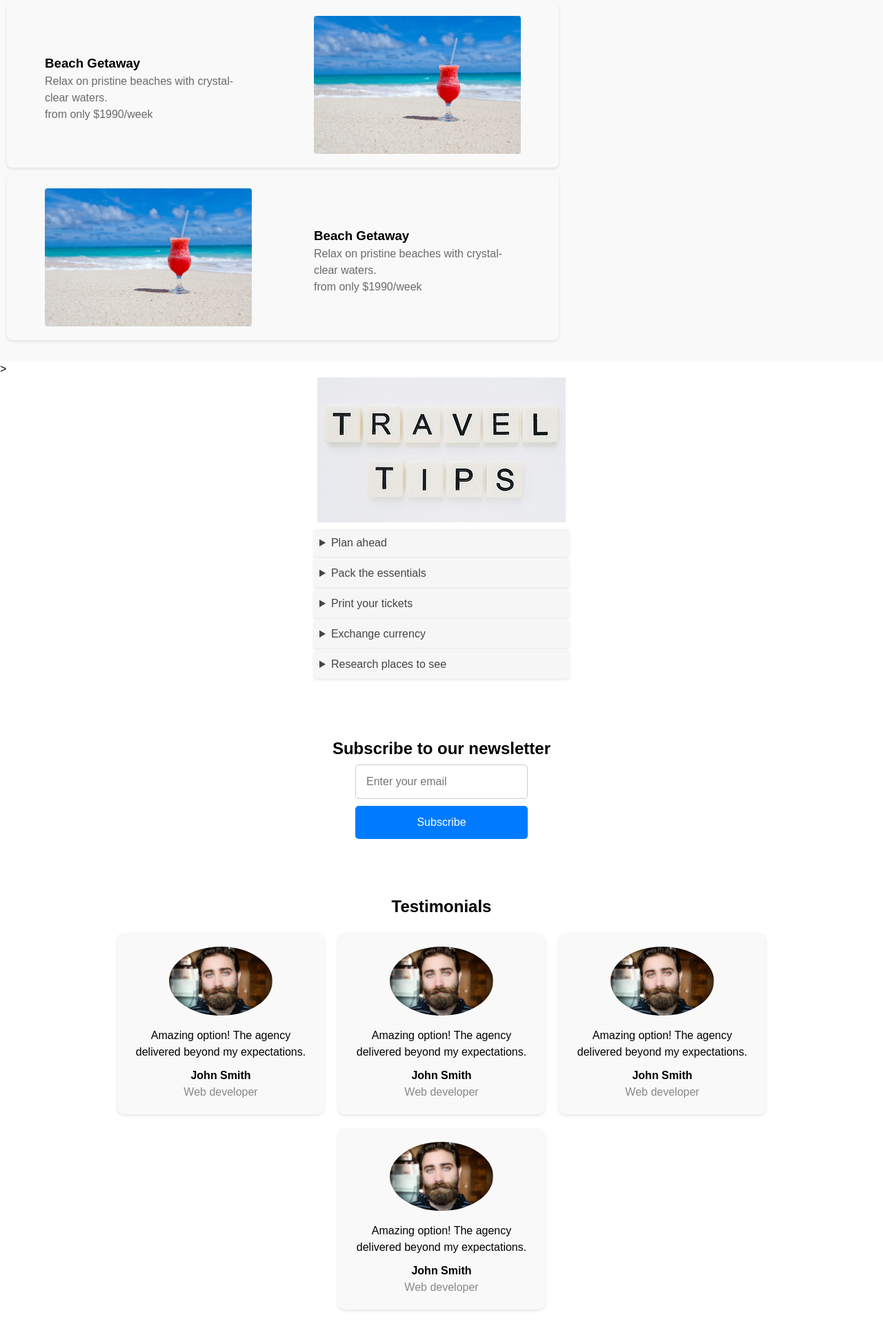
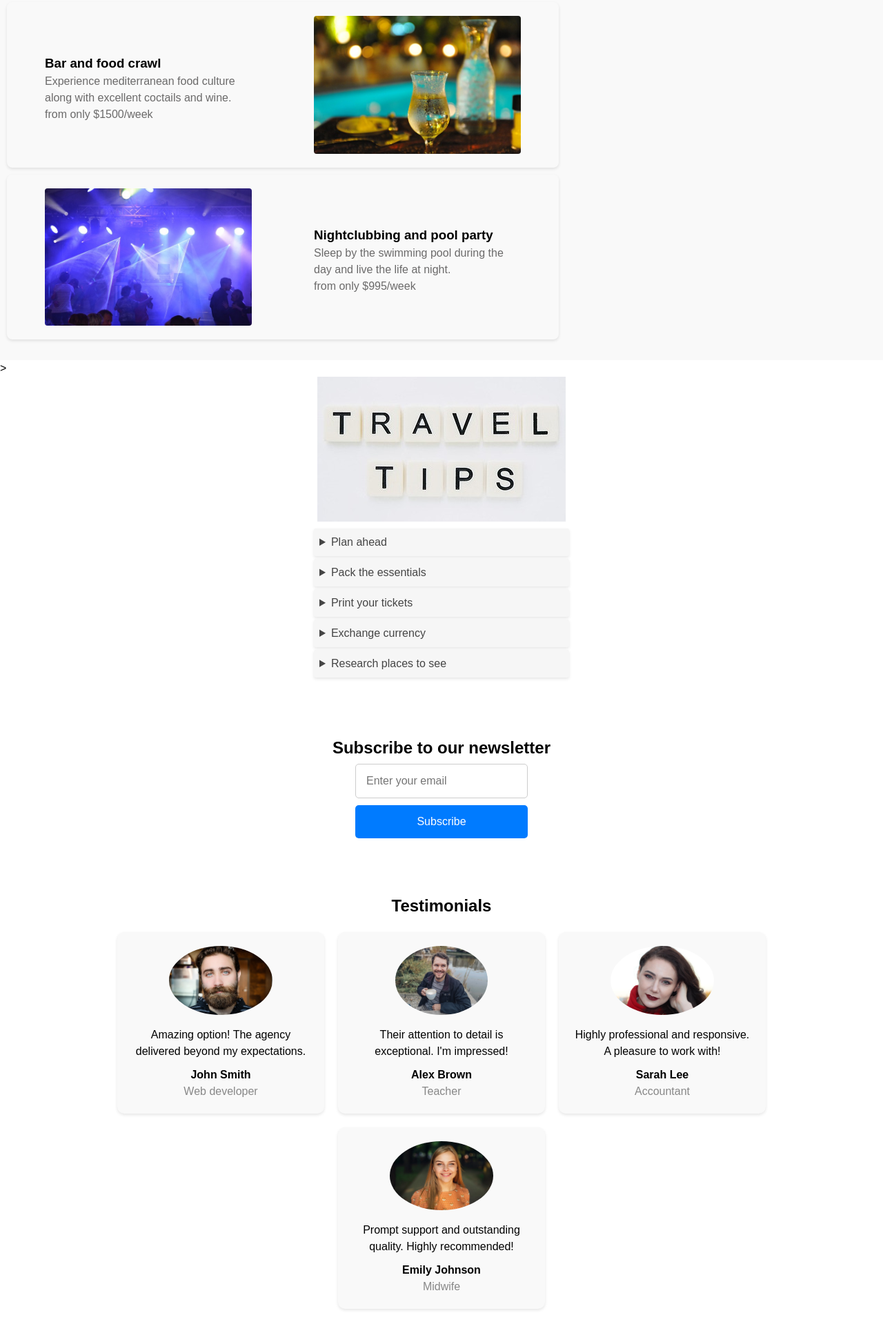
Before and after one commit to Rudokita/HappyHoliday, a plain HTML site: page index.html in a window 1280 px wide. Shown: the part 1108-3040 px from the top of the page at 69% size. Drawn offline with Linux system fonts and the light colour scheme.

Commit message:
changed pictures

```diff
--- a/index.html
+++ b/index.html
@@ -63,28 +63,30 @@
         <!--second option card-->
         <div class="option-card">
           <img
-            src="drink_on_beach.jpg"
+            src="food-and-cocktail.jpg"
             class="option-image"
-            alt="Beach getaway image"
+            alt="food picture"
           />
 
           <div class="option-card-content">
-            <h3>Beach Getaway</h3>
-            <p>Relax on pristine beaches with crystal-clear waters.</p>
-            <p class="price">from only $1990/week</p>
+            <h3>Bar and food crawl</h3>
+            <p>
+              Experience mediterranean food culture along with excellent
+              coctails and wine.
+            </p>
+            <p class="price">from only $1500/week</p>
           </div>
         </div>
         <!--third option card-->
         <div class="option-card">
-          <img
-            src="drink_on_beach.jpg"
-            class="option-image"
-            alt="Beach getaway image"
-          />
+          <img src="party-club.jpg" class="option-image" alt="party image" />
           <div class="option-card-content">
-            <h3>Beach Getaway</h3>
-            <p>Relax on pristine beaches with crystal-clear waters.</p>
-            <p class="price">from only $1990/week</p>
+            <h3>Nightclubbing and pool party</h3>
+            <p>
+              Sleep by the swimming pool during the day and live the life at
+              night.
+            </p>
+            <p class="price">from only $995/week</p>
           </div>
         </div>
       </section>
@@ -150,32 +152,32 @@
 
           <!--Second card-->
           <div class="testimonial-card">
-            <img src="man-with-beard.jpg" alt="John Smith" />
+            <img src="man-with-coffee.jpg" alt="Alex Brown" />
             <p class="testimonial-text">
-              Amazing option! The agency delivered beyond my expectations.
+              Their attention to detail is exceptional. I'm impressed!
             </p>
-            <p class="user-name">John Smith</p>
-            <p class="job-position">Web developer</p>
+            <p class="user-name">Alex Brown</p>
+            <p class="job-position">Teacher</p>
           </div>
 
           <!--Third card-->
           <div class="testimonial-card">
-            <img src="man-with-beard.jpg" alt="John Smith" />
+            <img src="girl-in-red.jpg" alt="Sarah Lee" />
             <p class="testimonial-text">
-              Amazing option! The agency delivered beyond my expectations.
+              Highly professional and responsive. A pleasure to work with!
             </p>
-            <p class="user-name">John Smith</p>
-            <p class="job-position">Web developer</p>
+            <p class="user-name">Sarah Lee</p>
+            <p class="job-position">Accountant</p>
           </div>
 
           <!--Fourth card-->
           <div class="testimonial-card">
-            <img src="man-with-beard.jpg" alt="John Smith" />
+            <img src="girl-in-orange.jpg" alt="Emily Johnson" />
             <p class="testimonial-text">
-              Amazing option! The agency delivered beyond my expectations.
+              Prompt support and outstanding quality. Highly recommended!
             </p>
-            <p class="user-name">John Smith</p>
-            <p class="job-position">Web developer</p>
+            <p class="user-name">Emily Johnson</p>
+            <p class="job-position">Midwife</p>
           </div>
         </div>
       </section>
```
